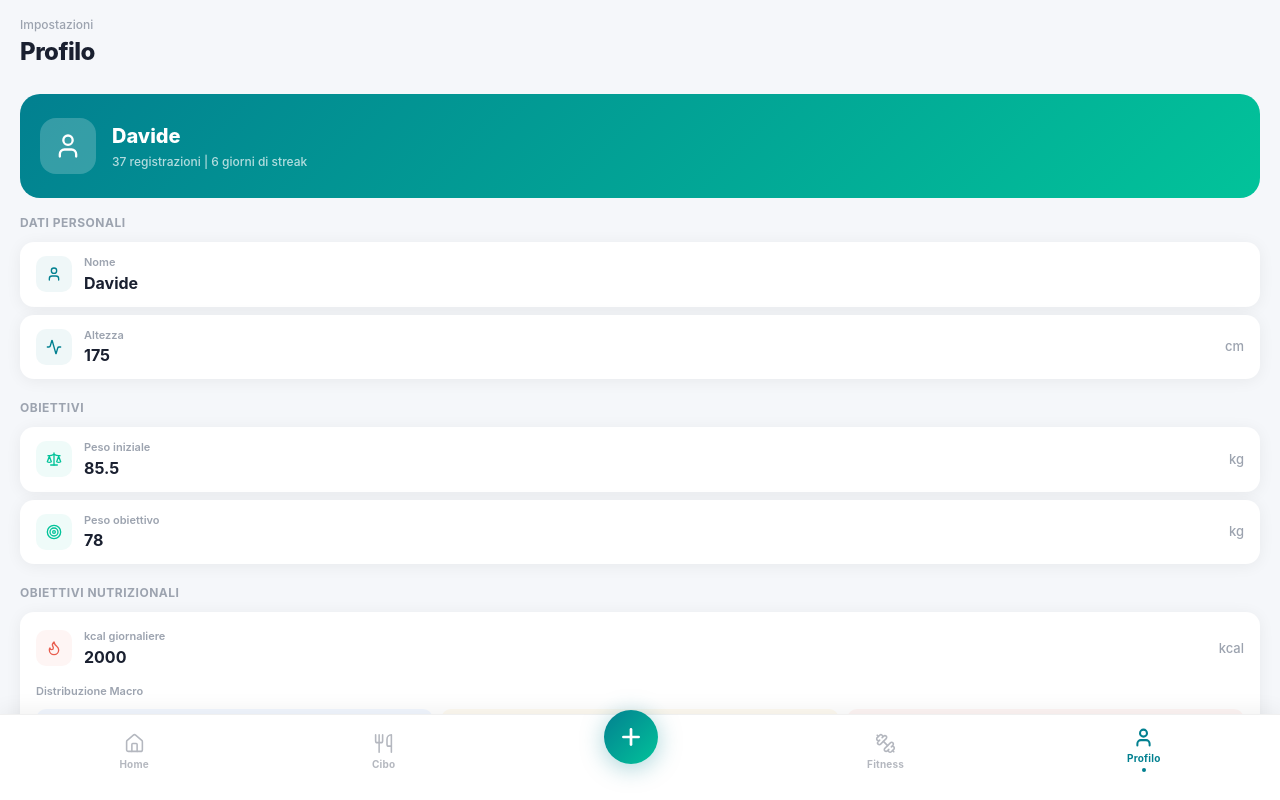
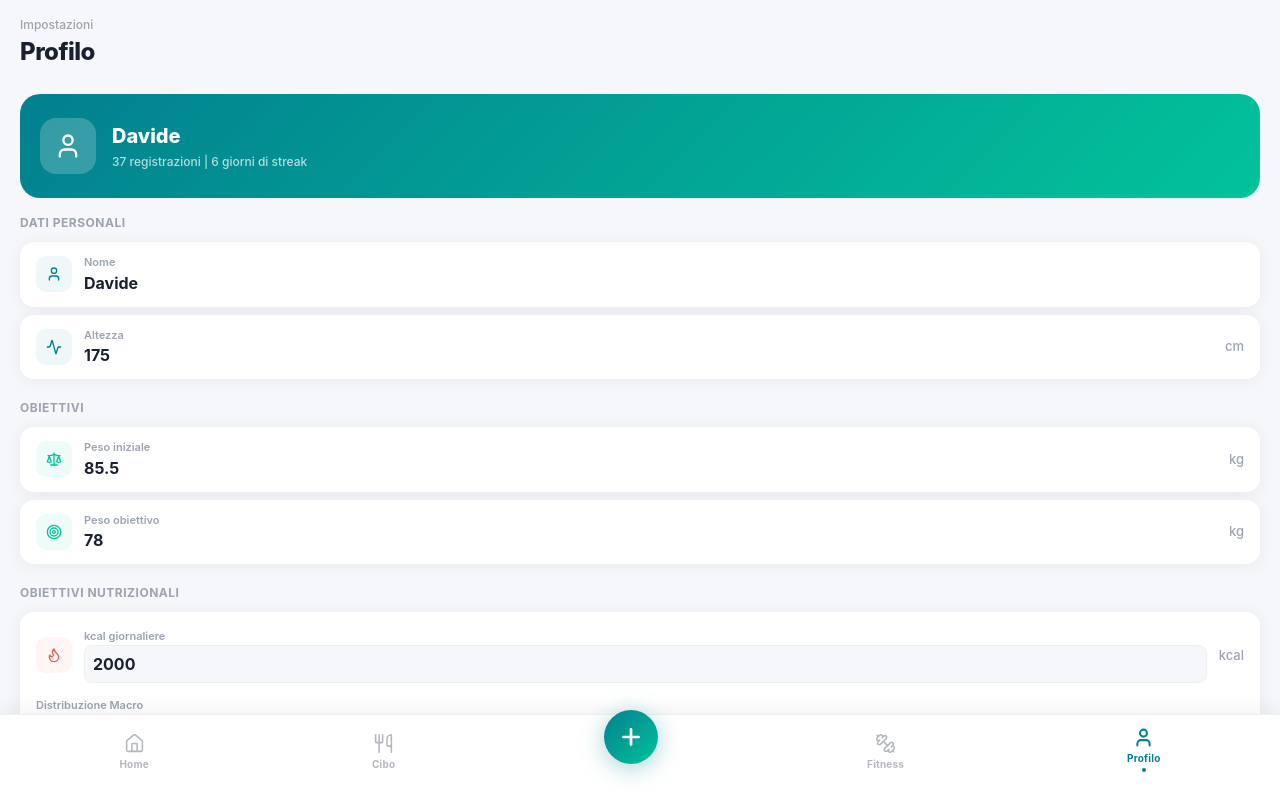
Before and after one commit to neridavide27-stack/weight-tracker, a Next.js app: page / in a window 1280 px wide. Both pictures are taken after a click on the button 1245 px from the left and 39 px from the top of the page. Shown: the top 800 px of the page. Built offline with nearby package versions, Linux system fonts and the light colour scheme.

Commit message:
Add files via upload

```diff
--- a/src/components/WeightTrackerApp.jsx
+++ b/src/components/WeightTrackerApp.jsx
@@ -941,7 +941,7 @@ export default function WeightTrackerApp() {
                     const v = parseInt(e.target.value.replace(/\D/g, "")) || 0;
                     handleSaveNutritionGoals({ ...nutritionGoals, kcalTarget: v });
                   }}
-                  style={{ border: "none", outline: "none", fontSize: 16, fontWeight: 700, color: T.text, fontFamily: "'Inter', sans-serif", background: "transparent", width: "100%" }}
+                  style={{ border: `1.5px solid ${T.border}`, outline: "none", fontSize: 16, fontWeight: 700, color: T.text, fontFamily: "'Inter', sans-serif", background: T.bg, width: "100%", borderRadius: 8, padding: "6px 8px" }}
                 />
               </div>
               <span style={{ fontSize: 13, color: T.textMuted, fontWeight: 500 }}>kcal</span>
@@ -963,7 +963,7 @@ export default function WeightTrackerApp() {
                         const v = Math.min(100, parseInt(e.target.value.replace(/\D/g, "")) || 0);
                         handleSaveNutritionGoals({ ...nutritionGoals, [key]: v });
                       }}
-                      style={{ width: 32, border: "none", outline: "none", fontSize: 16, fontWeight: 800, color, fontFamily: "'Inter', sans-serif", background: "transparent", textAlign: "center" }}
+                      style={{ width: 40, border: `1.5px solid ${color}40`, outline: "none", fontSize: 16, fontWeight: 800, color, fontFamily: "'Inter', sans-serif", background: `${color}08`, textAlign: "center", borderRadius: 6, padding: "4px 2px" }}
                     />
                     <span style={{ fontSize: 12, fontWeight: 600, color }}>%</span>
                   </div>
```
